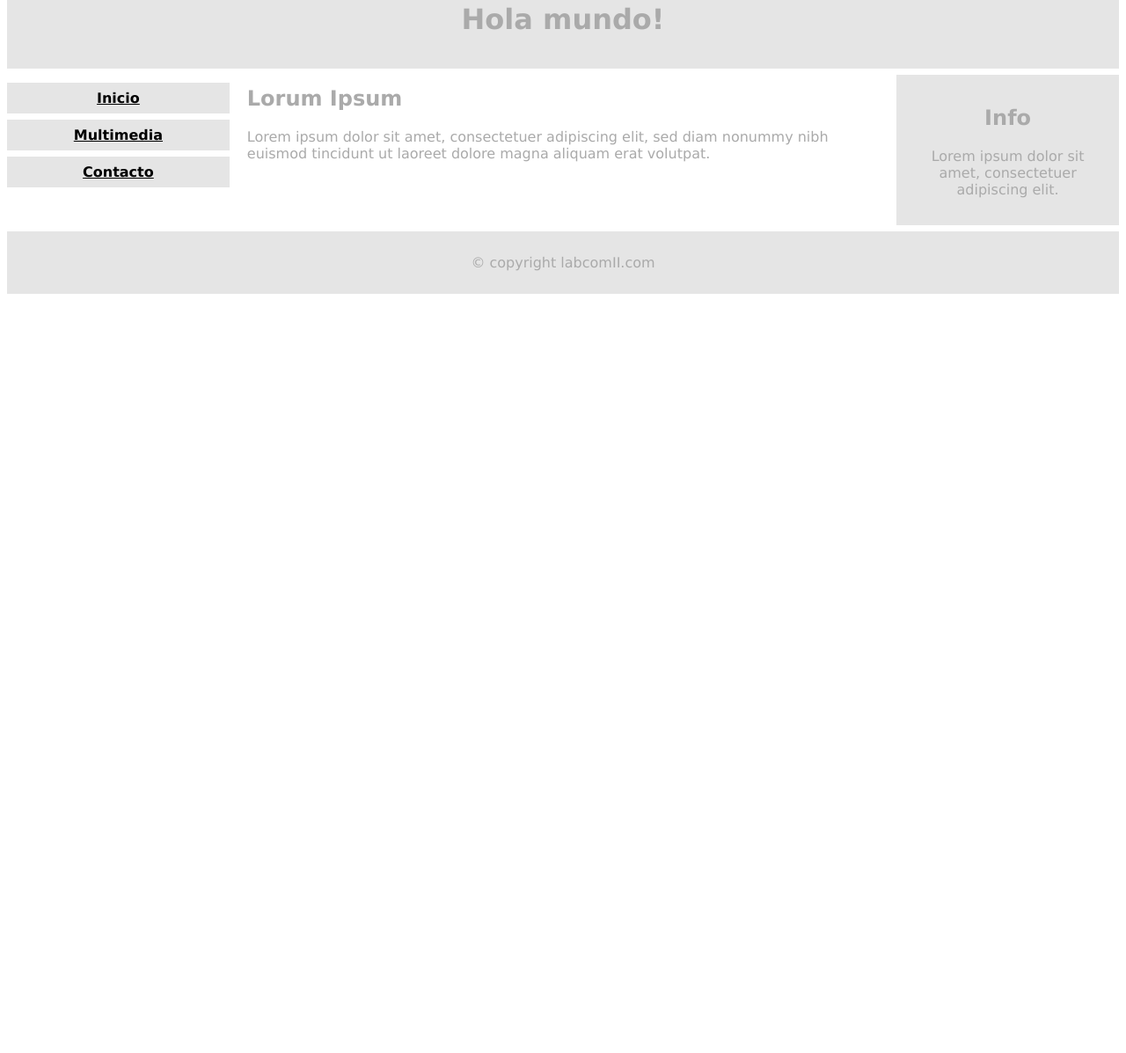
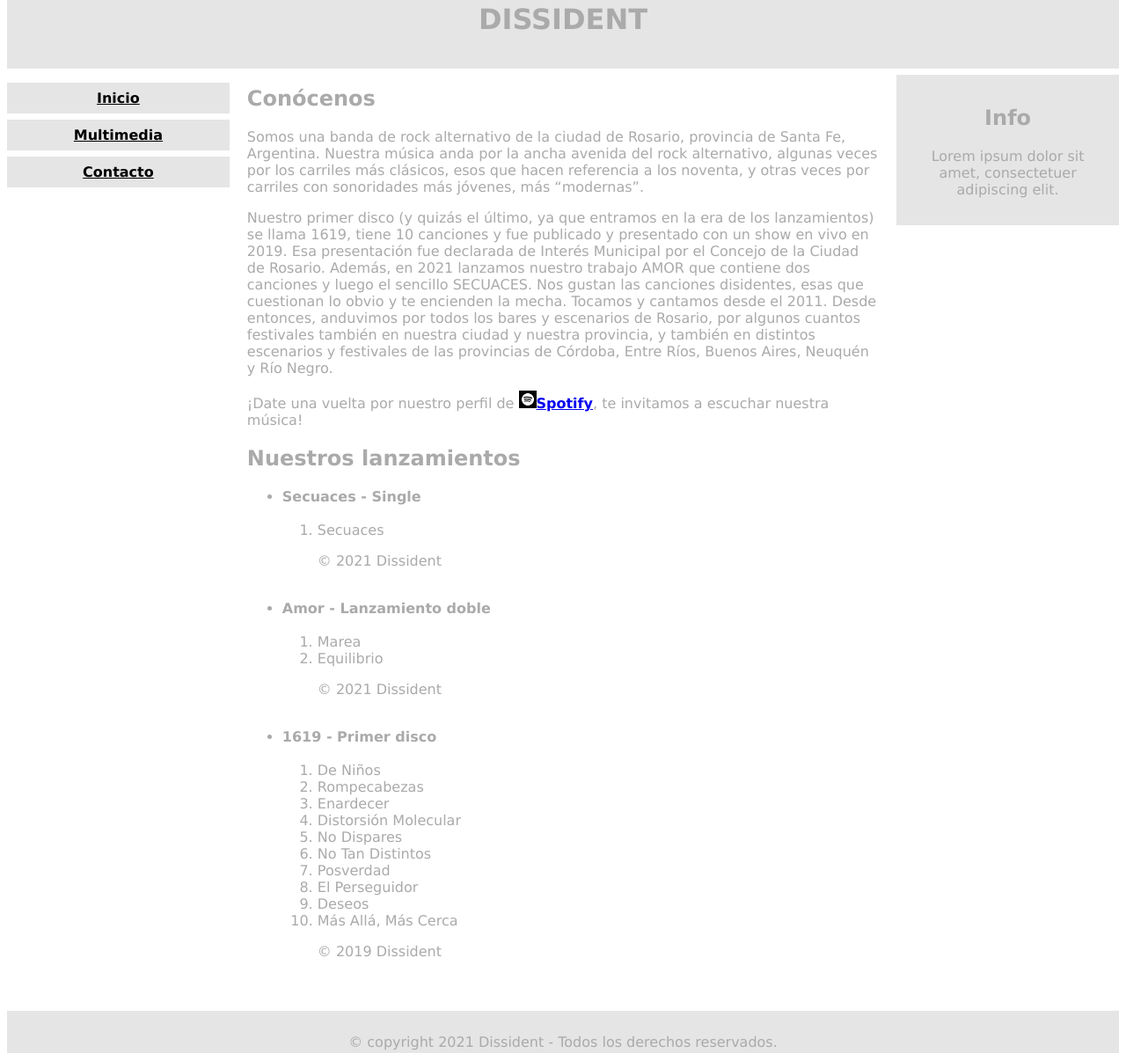
Before and after one commit to Lucas-DeLorenzi/utn-labcomII-practices, a plain HTML site: page U02P03/index.html in a window 1280 px wide. Shown: the part 41-1238 px from the top of the page at 88% size. Before the commit the page ends 800 px from the top, so only its background shows below. Drawn offline with Linux system fonts and the light colour scheme; files whose address does not match are found by name.

Commit message:
index'sModifies

```diff
--- a/U02P03/index.html
+++ b/U02P03/index.html
@@ -5,7 +5,7 @@
     <meta charset="UTF-8">
     <meta http-equiv="X-UA-Compatible" content="IE=edge">
     <meta name="viewport" content="width=device-width, initial-scale=1.0">
-    <title>Document</title>
+    <title>DISSIDENT</title>
     <style>
         * {
             box-sizing: border-box;
@@ -87,24 +87,73 @@
 <body>
     <!-- Encabezado -->
     <header>
-        <h1>Hola mundo!</h1>
+        <h1>DISSIDENT</h1>
     </header>
     <div class="container">
         <!-- Navegación / cotenedor izquierdo -->
         <nav>
             <ul>
                 <li><a href="#">Inicio</a></li>
-                <li><a href="#">Multimedia</a></li>
-                <li><a href="#">Contacto</a></li>
+                <li><a href="multimedia.html">Multimedia</a></li>
+                <li><a href="contact.html">Contacto</a></li>
             </ul>
         </nav>
         <!-- Contenedor principal -->
         <main>
             <section>
-                <h2>Lorum Ipsum</h2>
-                <p>Lorem ipsum dolor sit amet, consectetuer adipiscing elit, sed
-                    diam nonummy nibh euismod tincidunt ut
-                    laoreet dolore magna aliquam erat volutpat.</p>
+                <h2>Conócenos</h2>
+                <p>Somos una banda de rock alternativo de la ciudad de Rosario, provincia de Santa Fe, Argentina.
+                    Nuestra música anda por la ancha avenida del rock alternativo, algunas veces por los carriles más
+                    clásicos, esos que hacen referencia a los noventa, y otras veces por carriles con sonoridades más
+                    jóvenes, más “modernas”. </p>
+                <p>Nuestro primer disco (y quizás el último, ya que entramos en la era de los lanzamientos) se llama
+                    1619, tiene 10 canciones y fue publicado y presentado con un show en vivo en 2019. Esa presentación
+                    fue declarada de Interés Municipal por el Concejo de la Ciudad de Rosario. Además, en 2021 lanzamos
+                    nuestro trabajo AMOR que contiene dos canciones y luego el sencillo SECUACES.
+                    Nos gustan las canciones disidentes, esas que cuestionan lo obvio y te encienden la mecha.
+                    Tocamos y cantamos desde el 2011. Desde entonces, anduvimos por todos los bares y escenarios de
+                    Rosario, por algunos cuantos festivales también en nuestra ciudad y nuestra provincia, y también en
+                    distintos escenarios y festivales de las provincias de Córdoba, Entre Ríos, Buenos Aires, Neuquén y
+                    Río Negro.</p>
+                <p>¡Date una vuelta por nuestro perfil de <a
+                        href="https://open.spotify.com/artist/1xrmwd4gSm3Icq4UEXs6Es?si=JZIsaoJ7TEO6-xNb0VI_Aw&dl_branch=1"
+                        target="_blank"><img src="C:\SourceCode\UTN\LabComII\utn-labcomII-practices\U02P03\spotify.png"
+                            alt="Spotify" title="Spotify" width="20" height="20"><b>Spotify</b></a>, te invitamos a
+                    escuchar nuestra música!
+                </p>
+            </section>
+            <section>
+                <h2>Nuestros lanzamientos</h2>
+                <ul>
+                    <li><b>Secuaces - Single</b></li>
+                        <ol><br>
+                            <li>Secuaces</li>
+                            <p>© 2021 Dissident</p><br>
+                        </ol>
+                    <li><b>Amor - Lanzamiento doble</b>
+                        <ol><br>
+                            <li>Marea</li>
+                            <li>Equilibrio</li>
+                            <p>© 2021 Dissident</p><br>
+                        </ol>
+                    </li>
+                    <li><b>1619 - Primer disco</b>
+                        <ol><br>
+                            <li>De Niños</li>
+                            <li>Rompecabezas</li>
+                            <li>Enardecer</li>
+                            <li>Distorsión Molecular</li>
+                            <li>No Dispares</li>
+                            <li>No Tan Distintos</li>
+                            <li>Posverdad</li>
+                            <li>El Perseguidor</li>
+                            <li>Deseos</li>
+                            <li>Más Allá, Más Cerca</li>
+                            <p>© 2019 Dissident</p><br>
+                        </ol>
+                    </li>
+                </ul>
+
             </section>
         </main>
         <!-- Contenedor secundario / derecho -->
@@ -115,7 +164,7 @@
     </div>
     <!-- Pie de Página-->
     <footer>
-        <p>© copyright labcomII.com</p>
+        <p>© copyright 2021 Dissident - Todos los derechos reservados.</p>
     </footer>
 
 </body>
```
